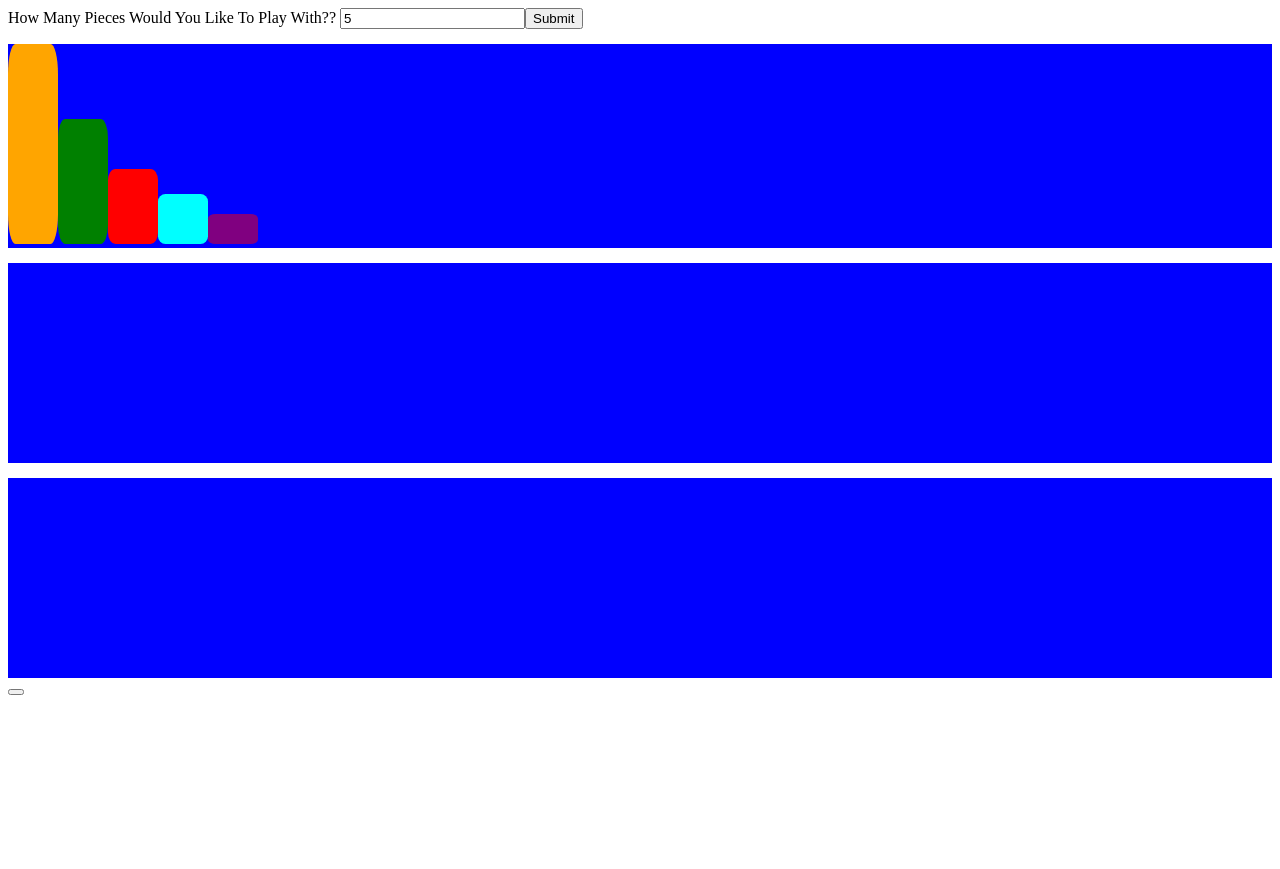
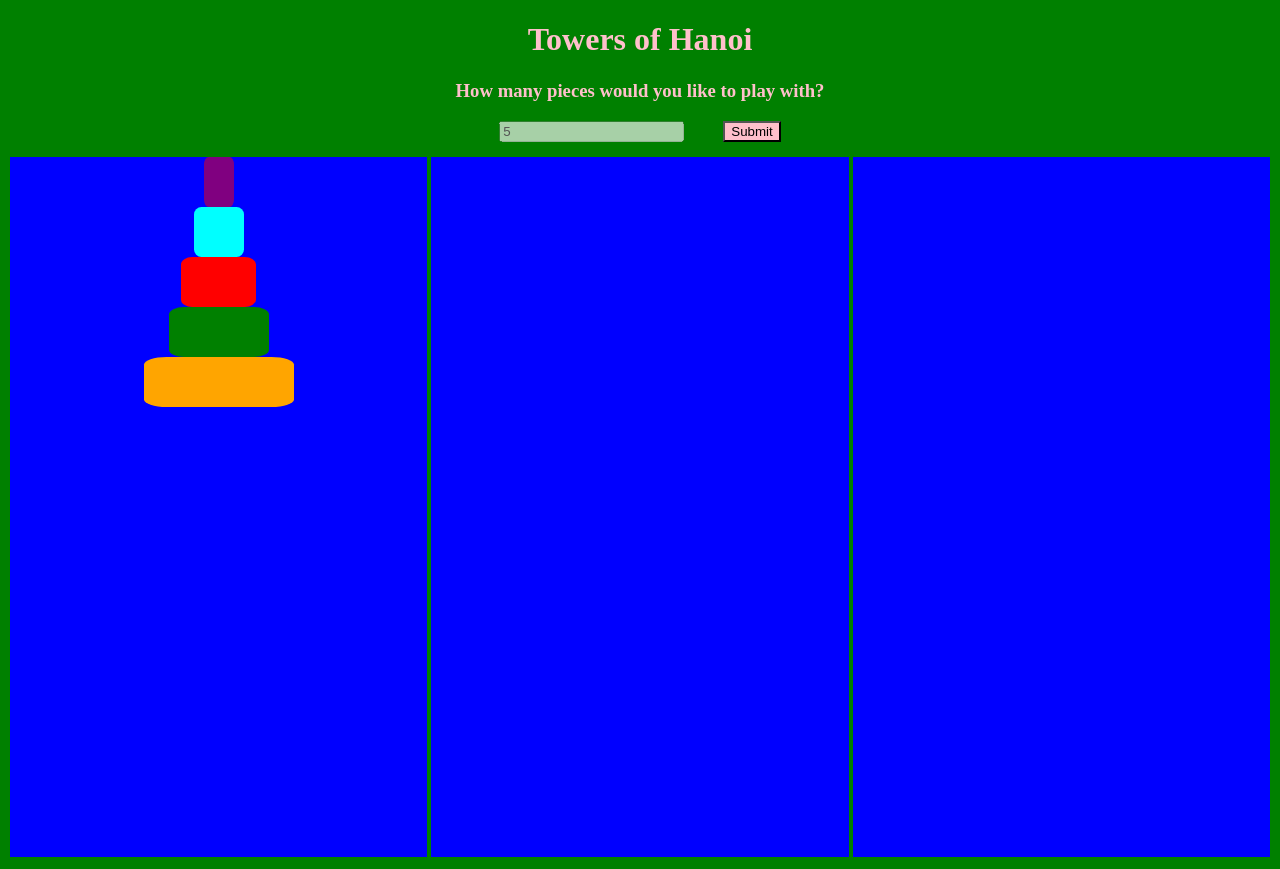
Before and after one commit to Andrewsturick/towerGame, a plain HTML site: page index.html in a window 1280 px wide. Both pictures are taken after typing "5" into the empty fields and a click on the button "Submit". Before the commit the page ends 800 px from the top, so only its background shows below. Drawn offline with nearby package versions, Linux system fonts and the light colour scheme.

Commit message:
refactored version

```diff
--- a/index.html
+++ b/index.html
@@ -1,27 +1,30 @@
 <!DOCTYPE html>
 <html lang="en">
 <head>
-   <script src="js/jquery.unicornblast.js"></script>
+
   <meta charset="UTF-8">
   <title>towers</title>
-  <script src="https://ajax.googleapis.com/ajax/libs/jquery/2.1.3/jquery.min.js"></script>
+
    <link rel="stylesheet" href="style.css">
 </head>
 <body>
-
-    <label for="pieceAmountSelector">How Many Pieces Would You Like To Play With??</div>
-    <input type="number" class="numberSelect"/><button class="submit">Submit</button>
+    <h1>Towers of Hanoi</h1>
+    <label for="pieceAmountSelector"><h3>How many pieces would you like to play with?</h3></div>
+    <input type="number" max="5" class="numberSelect"/>
+    <button class="submit" >Submit</button>
 
     <div class="container">
-        <div class="first tower"></div>
-        <div class="secondTower tower"></div>
-        <div class="thirdTower tower"></div>
+        <div class="first tower">
+          <div class=" first contentContain"></div>
+        </div>
+        <div class="secondTower tower">
+          <div class="contentContain"></div>
+        </div>
+        <div class="thirdTower tower">
+          <div class="contentContain thirdTower "></div>
+        </div>
     </div>
-    <button id="unicorn">  <script>
-      $(window).load(function() {
-          $("#unicorn").unicornblast();
-      });
-    </script></button>
+
   <script src="https://ajax.googleapis.com/ajax/libs/jquery/2.1.3/jquery.min.js"></script>
   <script src="main.js"></script>
 </body>
--- a/main.js
+++ b/main.js
@@ -5,49 +5,47 @@ $(document).ready(init);
 function init () {
   $('.tower').on('click', boxClicked);
   $('.submit').on('click', createDivs)
+
 }
-
 function createDivs(){
   var divCount = $('.numberSelect').val();
   var divCountInt=parseInt(divCount);
-  console.log(parseInt(divCount) + 1);
   for (var i=1; i< divCountInt+1; i++){
-
-    var thisDiv = $('<div class="class'+i+'" id="'+i+'">');
-    console.log(thisDiv);
-    $('.first').append(thisDiv);
+      var thisDiv = $('<div class="class'+i+'" id="'+i+'">');
+      $('.first .contentContain').prepend(thisDiv);
+      $('.numberSelect').attr('disabled',' disabled')
   }
+}
 
 
 
-}
+function boxClicked(event){
 
-function boxClicked(event){
+
   var $this = $(this);
+
   var $thisSelected = $('.selected');
-  var $childrenInThisTower = $this[0].children;
-
-  if ($this.children(':last-child').hasClass('selected')){
-      $this.children(':last-child').removeClass('selected');
+  var $childrenInThisTower = $this.children('.contentContain').children('div');
+  if ($childrenInThisTower.hasClass('selected')){
+      $childrenInThisTower.removeClass('selected');
   } else{
-    if($this.siblings().children(':last-child').hasClass('selected')) {
+    if($this.siblings().find('.contentContain').children(':first-child').hasClass('selected')) {
       for(var i = 0; i < $childrenInThisTower.length; i++) {
 
         if(parseInt($childrenInThisTower[i].id) > parseInt($thisSelected[0].id)) {
           return;
         }
       }
+      var detached = $('.selected').removeClass('selected').detach();
+      $this.children('.contentContain').prepend(detached);
+    } else {
+      $(this).children('div').children(':first-child').addClass('selected');
+    }
+  }
 
-      var detached = $('.selected').removeClass('selected').detach();
-      $this.append(detached);
-    } else {
-      $(this).children(':last-child').addClass('selected');
-    }
-
-  }
-  if ($('.thirdTower')[0].children.length===3){
-    alert('YOUR A UNICORN BLASTER!');
-    console.log('youwin');
-
+  if ( $('.thirdTower').find('.contentContain').children('div').length===parseInt($('.numberSelect').val())){
+    alert('YOU WIN!!!');
+    location.reload();
   }
 }
+//////////////////////////////////////////////////////////////////////////////////////
--- a/style.css
+++ b/style.css
@@ -1,46 +1,63 @@
 .tower {
-min-height: 200px;
+min-height: 700px;
+width: 33%;
 background-color: blue;
 margin-top:15px;
+display:inline-block;
+min-width: 200px;
+position:relative;
+}
+.contentContain{
+  display:table;
+  margin: 0 auto;
+  position:absolute;
+  bottom:0;
+  width:100%;
+  height:100%;
+margin-align: center;
 }
 
+.class1{
+  margin:auto;
+  border-radius: 15%;
+  width:150px;
+height:50px;
+background-color: orange;
 
-.class1{
-  border-radius: 15%;
-  width:50px;
-height:200px;
-background-color: orange;
-display:inline-block;
 }
 
-.class2{ border-radius: 15%;
-    width:50px;
-height:125px;
+.class2{
+border-radius: 15%;
+margin:auto;
+width:100px;
+height:50px;
 background-color: green;
-display:inline-block;
+
 }
 .class3{
-    border-radius: 15%;
-    width:50px;
-height:75px;
+border-radius: 15%;
+width:75px;
+height:50px;
 background-color: red;
-display:inline-block;
+margin:auto;
 }
 
 .class4{
-    border-radius: 15%;
-    width:50px;
+margin:auto;
+border-radius: 15%;
+width:50px;
 height:50px;
 background-color: cyan;
-display:inline-block;
+margin:auto;
 }
 
 .class5{
-    border-radius: 15%;
-    width:50px;
-height:30px;
+margin:auto;
+border-radius: 15%;
+width:30px;
+height:50px;
 background-color: purple;
-display:inline-block;
+
 }
 
 .selected{
@@ -49,7 +66,16 @@ box-shadow: 5px 5px 5px pink;
 position:relative;
 }
 
-p{
-color:white
+body{
+  color:pink;
+  font-weight: bolder;
+  background-color:green;
+  text-align:center;
+}
 
+.submit
+{
+  margin-left: 35px;
+  background-color: pink;
+  width:75;px;
 }
```
